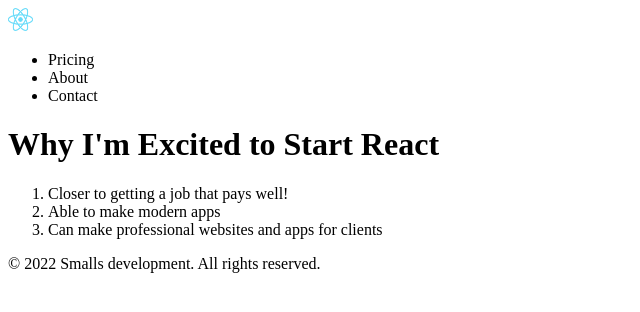
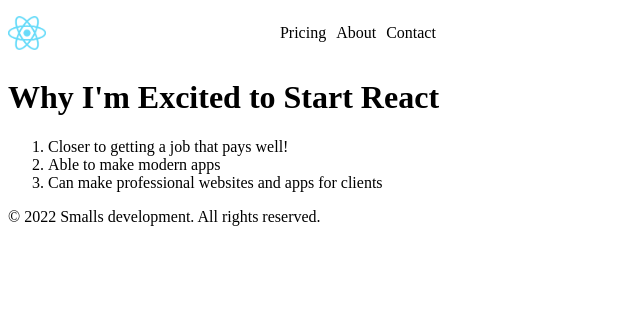
Before and after one commit to MalcolmSmalls/Scrimba-1-10, a React (Create React App) app: page / in a window 1280 px wide. Shown: the top 312 px of the page, without its empty margins (0-640 px from the left). Built offline with nearby package versions, Linux system fonts and the light colour scheme.

Commit message:
Stylize header CSS with flexbox

```diff
--- /dev/null
+++ b/src/App.css
@@ -0,0 +1,13 @@
+.navigation {
+    display:flex;
+    align-items:center;
+}
+
+.nav-items{
+    width:350px;
+    list-style:none;
+    display:flex;
+    flex-direction:row;
+    gap:10px;
+    justify-content:flex-end;
+}
--- a/src/App.js
+++ b/src/App.js
@@ -16,13 +16,14 @@ Part 2:
 
 
 import React, { Component } from "react"
+import './App.css'
 
 function Header(){
   return (
     <header>
-      <nav>
-        <img src = "./react-logo.png" width = "2%" />
-        <ul>
+      <nav className = "navigation">
+        <img src = "./react-logo.png" width = "3%" height = "3%" className = "logo" />
+        <ul className = "nav-items">
           <li>Pricing</li>
           <li>About</li>
           <li>Contact</li>
```
